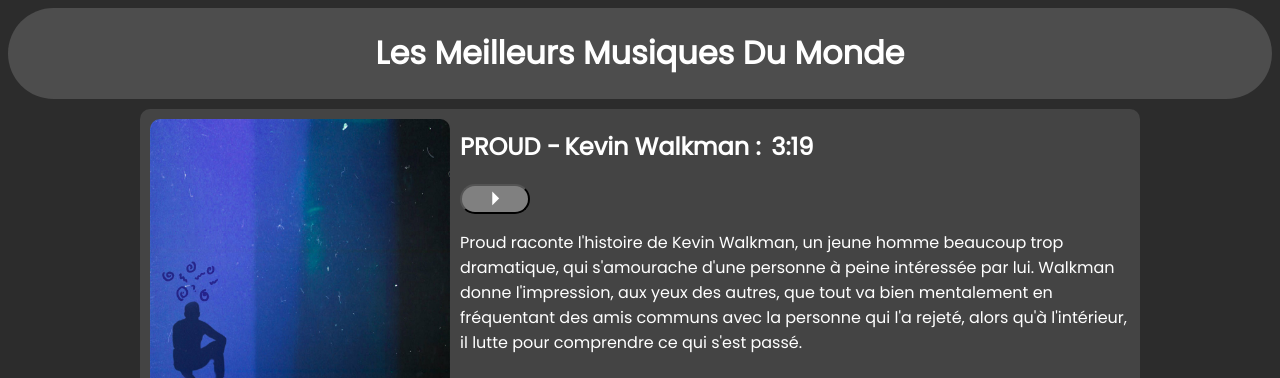
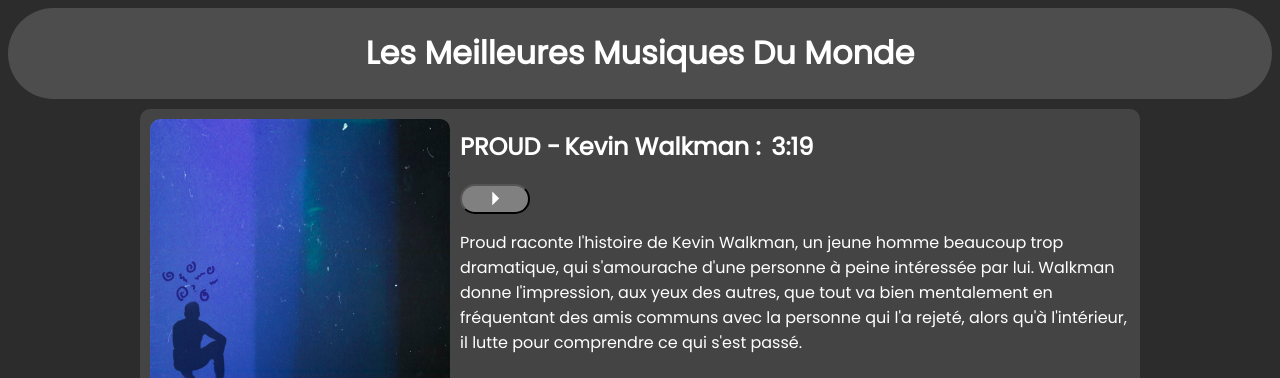
Before and after one commit to Chalinger/Les-Meilleures-Musiques-Du-Monde, a plain HTML site: page index.html in a window 1280 px wide. Shown: the top 378 px of the page. Drawn offline with Linux system fonts and the light colour scheme.

Commit message:
Update index.html

```diff
--- a/index.html
+++ b/index.html
@@ -9,13 +9,13 @@
     <link
         href="https://fonts.googleapis.com/css2?family=Hind&family=Montserrat+Alternates:wght@300;600&family=Montserrat:ital,wght@0,100..900;1,100..900&family=Open+Sans:wght@300&family=Poppins:ital,wght@0,400;1,800&display=swap"
         rel="stylesheet">
-    <title>Les Meilleurs Musiques Du Monde</title>
+    <title>Les Meilleures Musiques Du Monde</title>
     <link rel="stylesheet" href="styles.css">
 </head>
 
 <body>
     <header>
-        <h1>Les Meilleurs Musiques Du Monde</h1>
+        <h1>Les Meilleures Musiques Du Monde</h1>
     </header>
 
     <div id="main"></div> <!-- Div dans laquelle sera généré tout le code HTML grâce au code JavaScript -->
```
